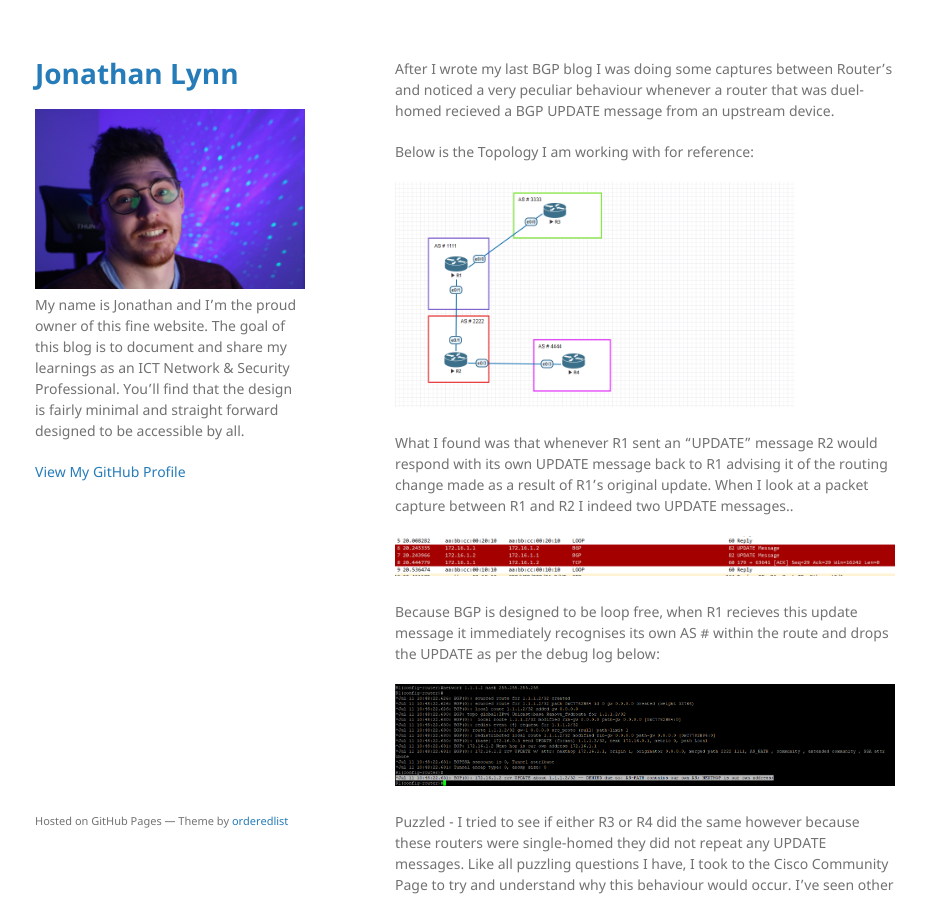
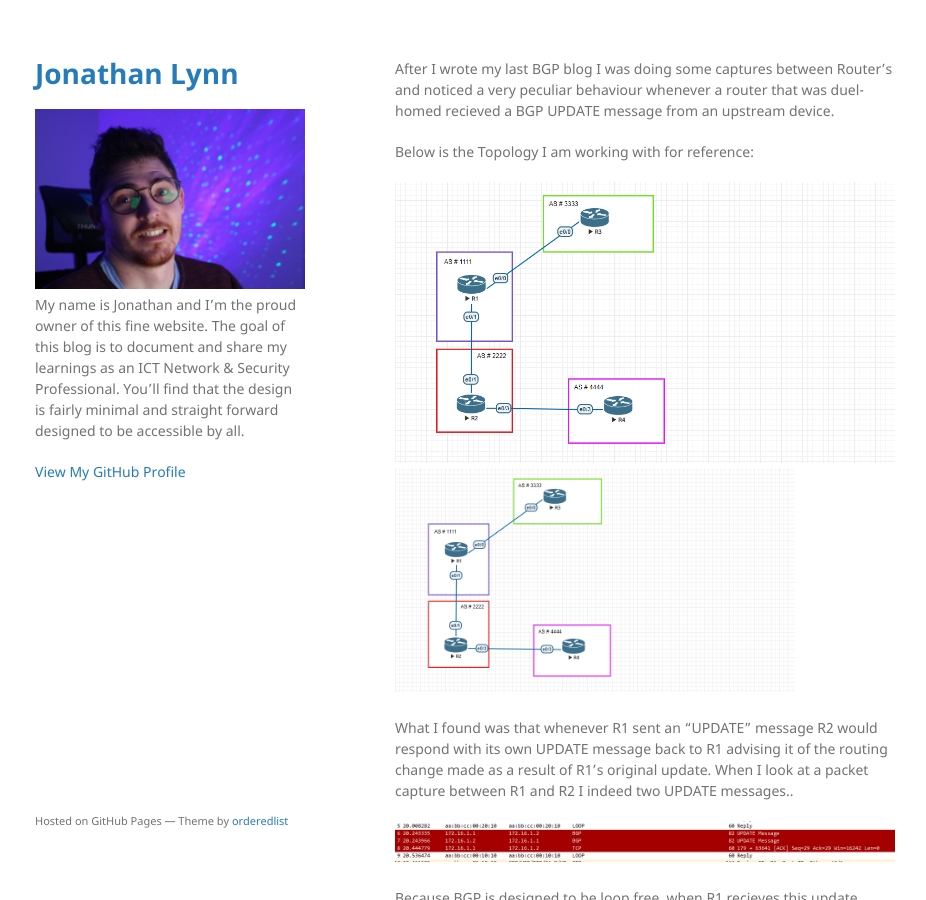
Before and after one commit to jonathanLynn/jonathanlynn.github.io, a Jekyll site: the page built from assets/blogposts/2021-JUL-BGP-returnupdatepackets.md, in a window 1280 px wide and 900 px high. Shown: the whole window, without its empty margins (175-1101 px from the left). Built offline with Jekyll 4.4.1, drawn with Linux system fonts in a browser that asks for light colours; our own code applies the rules of GitHub Pages for plain Markdown files.

Commit message:
Update 2021-JUL-BGP-returnupdatepackets.md

```diff
--- a/assets/blogposts/2021-JUL-BGP-returnupdatepackets.md
+++ b/assets/blogposts/2021-JUL-BGP-returnupdatepackets.md
@@ -2,6 +2,7 @@ After I wrote my last BGP blog I was doing some captures between Router's and no
 
 Below is the Topology I am working with for reference:
 
+![your image](/assets/img/topology-bgp-updatepackets.png)
 <img src="https://github.com/jonathanLynn/jonathanlynn.github.io/blob/master/assets/img/topology-bgp-updatepackets.png" width="400">
 
 What I found was that whenever R1 sent an "UPDATE" message R2 would respond with its own UPDATE message back to R1 advising it of the routing change made as a result of R1's original update. When I look at a packet capture between R1 and R2 I indeed two UPDATE messages..
```
